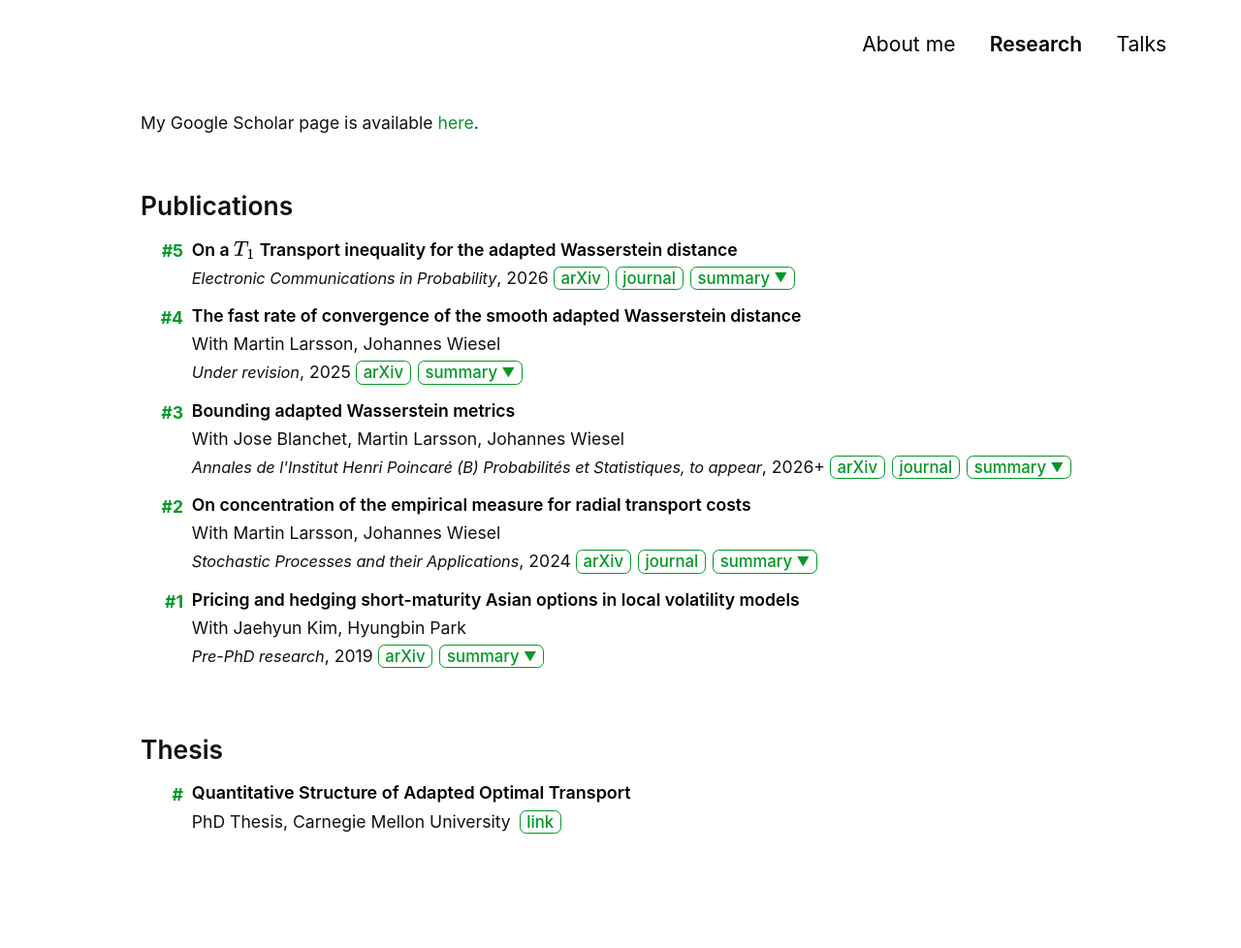
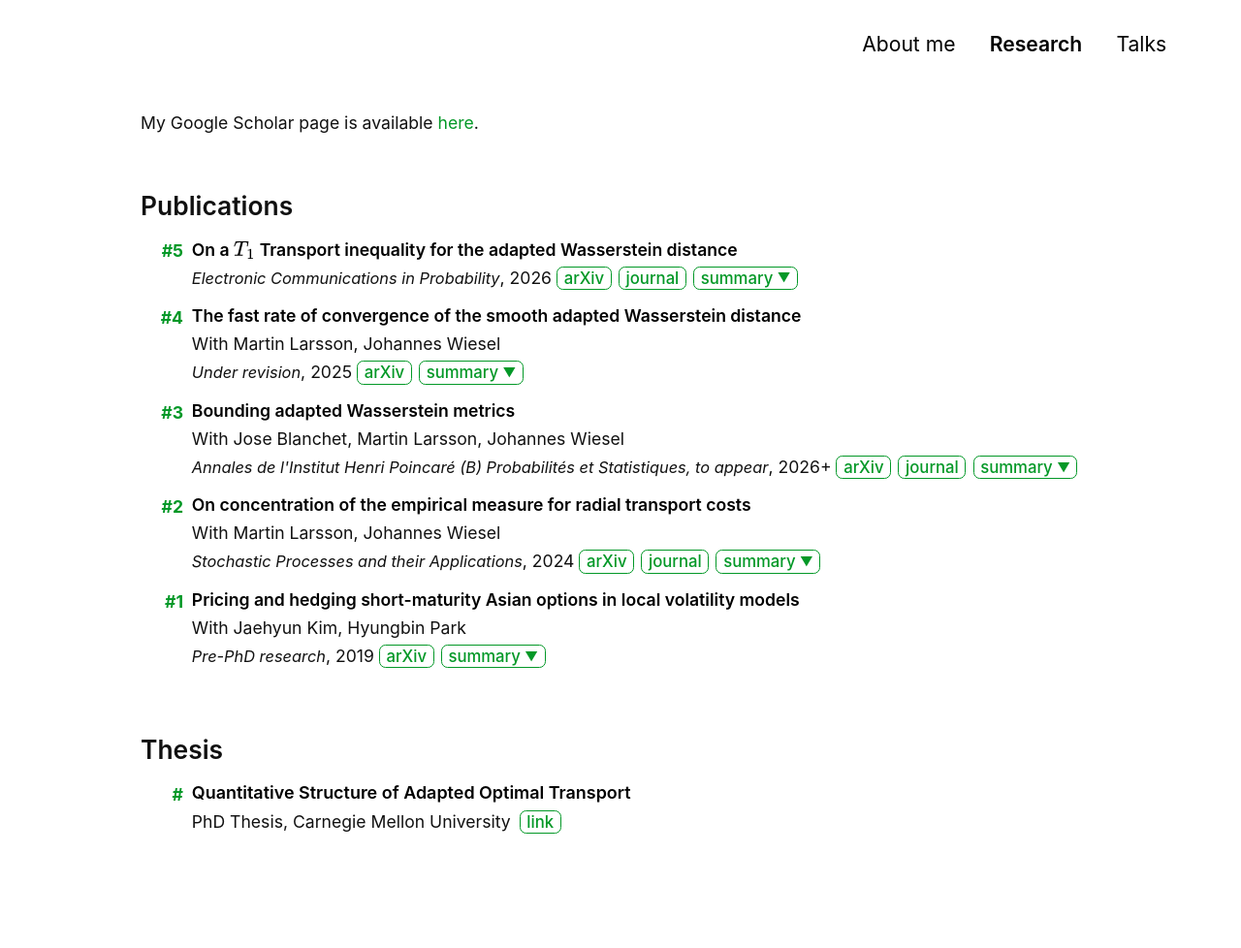
Before and after one commit to Jonghwap/Jonghwap.github.io, a Jekyll site: the page built from research.md, in a window 1280 px wide. Shown: the whole page at 97% size. Built offline with Jekyll 4.4.1, drawn with Linux system fonts in a browser that asks for light colours; a style sheet for code colours, icons or effects is not loaded.

Commit message:
Update style-no-dark-mode.scss

```diff
--- a/assets/css/style-no-dark-mode.scss
+++ b/assets/css/style-no-dark-mode.scss
@@ -185,7 +185,7 @@
   font-style: italic;
   font-weight: 450;
   line-height: 1.35;
-  letter-spacing: -0.005em;
+  letter-spacing: normal;  /// -0.005em
   color: #111;
 }
 
```
